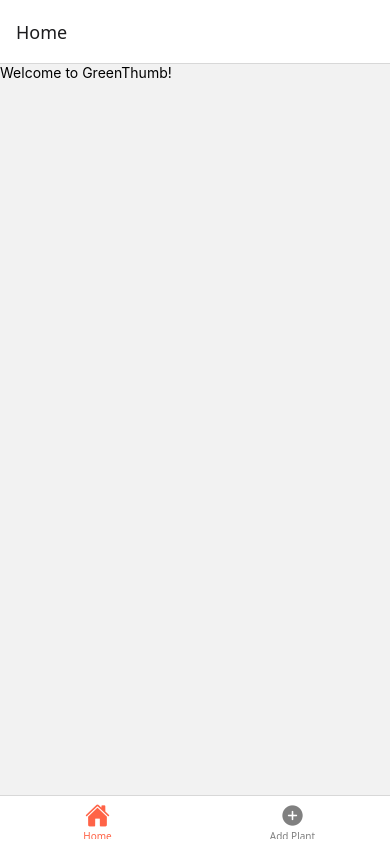
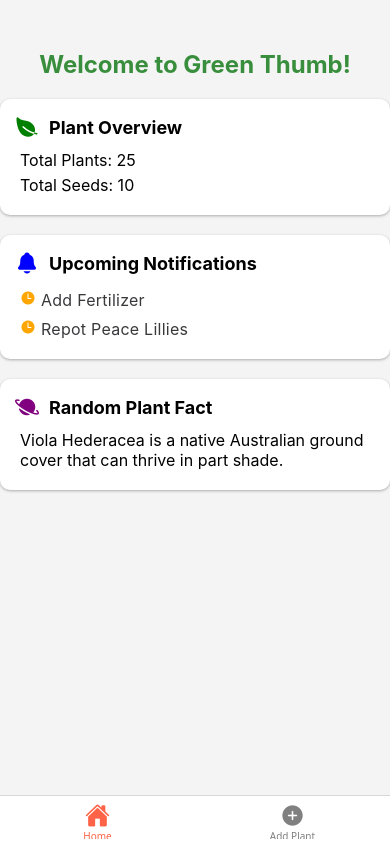
Before and after one commit to deanagan/green-thumb, a React Native app: screen /HomeMain in a window 390 px wide. Built offline with nearby package versions, Linux system fonts and the light colour scheme.

Commit message:
Add some dummy screens. Beautify home screen

```diff
--- a/App.tsx
+++ b/App.tsx
@@ -5,18 +5,26 @@ import { createBottomTabNavigator } from '@react-navigation/bottom-tabs';
 import { createStackNavigator } from '@react-navigation/stack';
 import Ionicons from 'react-native-vector-icons/Ionicons';
 import AddPlantScreen from './screens/AddPlantScreen';
+import HomeScreen from './screens/HomeScreen';
+import PlantOverviewScreen from './screens/PlantOverviewScreen';
+import NotificationsScreen from './screens/NotificationsScreen';
+import PlantFactScreen from './screens/PlantFactScreen';
 
-// Screens for navigation
-function HomeScreen({ navigation }) {
-  return (
-    <SafeAreaView>
-      <Text>Welcome to GreenThumb!</Text>
-    </SafeAreaView>
-  );
-}
+
 
 const Tab = createBottomTabNavigator();
 const Stack = createStackNavigator();
+
+function HomeStack() {
+  return (
+    <Stack.Navigator>
+      <Stack.Screen name="HomeMain" component={HomeScreen} options={{ headerShown: false }} />
+      <Stack.Screen name="PlantOverview" component={PlantOverviewScreen} options={{ title: 'Plant Overview' }} />
+      <Stack.Screen name="Notifications" component={NotificationsScreen} options={{ title: 'Upcoming Notifications' }} />
+      <Stack.Screen name="PlantFact" component={PlantFactScreen} options={{ title: 'Random Plant Fact' }} />
+    </Stack.Navigator>
+  );
+}
 
 function App() {
   return (
@@ -36,7 +44,7 @@ function App() {
           tabBarInactiveTintColor: 'gray',
         })}
       >
-        <Tab.Screen name="Home" component={HomeScreen} />
+        <Tab.Screen name="Home" component={HomeStack} options={{ headerShown: false }} />
         <Tab.Screen name="Add Plant" component={AddPlantScreen} />
       </Tab.Navigator>
     </NavigationContainer>
--- a/package.json
+++ b/package.json
@@ -16,6 +16,7 @@
     "expo-status-bar": "~2.2.3",
     "react": "19.0.0",
     "react-native": "0.79.5",
+    "react-native-paper": "^5.14.5",
     "react-native-safe-area-context": "^5.6.0",
     "react-native-screens": "^4.13.1",
     "react-native-vector-icons": "^10.3.0"
--- /dev/null
+++ b/screens/HomeScreen.tsx
@@ -0,0 +1,117 @@
+import React from 'react';
+import { View, Text, StyleSheet, SafeAreaView, TouchableOpacity } from 'react-native';
+import { Card, Paragraph } from 'react-native-paper';
+import Ionicons from 'react-native-vector-icons/Ionicons';
+import { useNavigation } from '@react-navigation/native';
+import type { StackNavigationProp } from '@react-navigation/stack';
+
+type HomeStackParamList = {
+  HomeMain: undefined;
+  PlantOverview: undefined;
+  Notifications: undefined;
+  PlantFact: undefined;
+};
+
+const HomeScreen = () => {
+  const navigation = useNavigation<StackNavigationProp<HomeStackParamList>>();
+  return (
+    <SafeAreaView style={styles.container}>
+      {/* Welcome Title */}
+      <Text style={styles.welcomeTitle}>Welcome to Green Thumb!</Text>
+      {/* Top Card: Total Plants and Seeds */}
+      <TouchableOpacity activeOpacity={0.7} onPress={() => navigation.navigate('PlantOverview')}>
+        <Card style={styles.card}>
+          <View style={styles.cardHeader}>
+            <Ionicons name="leaf" size={24} color="green" />
+            <Text style={styles.cardTitle}>Plant Overview</Text>
+          </View>
+          <View style={styles.cardContent}>
+            <Text style={styles.cardText}>Total Plants: 25</Text>
+            <Text style={styles.cardText}>Total Seeds: 10</Text>
+          </View>
+        </Card>
+      </TouchableOpacity>
+
+      {/* Second Card: Upcoming Notifications */}
+      <TouchableOpacity activeOpacity={0.7} onPress={() => navigation.navigate('Notifications')}>
+        <Card style={styles.card}>
+          <View style={styles.cardHeader}>
+            <Ionicons name="notifications" size={24} color="blue" />
+            <Text style={styles.cardTitle}>Upcoming Notifications</Text>
+          </View>
+          <View style={styles.cardContent}>
+            <Paragraph style={styles.notification}>
+              <Ionicons name="time" size={16} color="orange" /> Add Fertilizer
+            </Paragraph>
+            <Paragraph style={styles.notification}>
+              <Ionicons name="time" size={16} color="orange" /> Repot Peace Lillies
+            </Paragraph>
+          </View>
+        </Card>
+      </TouchableOpacity>
+
+      {/* Third Card: Random Plant Facts */}
+      <TouchableOpacity activeOpacity={0.7} onPress={() => navigation.navigate('PlantFact')}>
+        <Card style={styles.card}>
+          <View style={styles.cardHeader}>
+            <Ionicons name="planet" size={24} color="purple" />
+            <Text style={styles.cardTitle}>Random Plant Fact</Text>
+          </View>
+          <View style={styles.cardContent}>
+            <Text style={styles.cardText}>
+              Viola Hederacea is a native Australian ground cover that can thrive in part shade.
+            </Text>
+          </View>
+        </Card>
+      </TouchableOpacity>
+    </SafeAreaView>
+  );
+};
+
+const styles = StyleSheet.create({
+  welcomeTitle: {
+    fontSize: 24,
+    fontWeight: 'bold',
+    marginTop: 50,
+    marginBottom: 20,
+    textAlign: 'center',
+    color: '#388e3c',
+  },
+  container: {
+    flex: 1,
+    padding: 20,
+    backgroundColor: '#f4f4f4',
+  },
+  card: {
+    marginBottom: 20,
+    padding: 15,
+    backgroundColor: '#fff',
+    borderRadius: 10,
+    elevation: 3, // Adds shadow to the card
+  },
+  cardHeader: {
+    flexDirection: 'row',
+    alignItems: 'center',
+    marginBottom: 10,
+  },
+  cardTitle: {
+    fontSize: 18,
+    fontWeight: 'bold',
+    marginLeft: 10,
+  },
+  cardContent: {
+    paddingLeft: 5,
+  },
+  cardText: {
+    fontSize: 16,
+    marginBottom: 5,
+  },
+  notification: {
+    fontSize: 16,
+    marginBottom: 5,
+    flexDirection: 'row',
+    alignItems: 'center',
+  },
+});
+
+export default HomeScreen;
--- /dev/null
+++ b/screens/NotificationsScreen.tsx
@@ -0,0 +1,31 @@
+import React from 'react';
+import { View, Text, StyleSheet, SafeAreaView } from 'react-native';
+
+const NotificationsScreen = () => {
+  return (
+    <SafeAreaView style={styles.container}>
+      <Text style={styles.title}>Upcoming Notifications</Text>
+      <Text style={styles.text}>This is the Notifications screen.</Text>
+    </SafeAreaView>
+  );
+};
+
+const styles = StyleSheet.create({
+  container: {
+    flex: 1,
+    justifyContent: 'center',
+    alignItems: 'center',
+    backgroundColor: '#f4f4f4',
+  },
+  title: {
+    fontSize: 24,
+    fontWeight: 'bold',
+    marginBottom: 20,
+    color: '#1976d2',
+  },
+  text: {
+    fontSize: 16,
+  },
+});
+
+export default NotificationsScreen;
--- /dev/null
+++ b/screens/PlantFactScreen.tsx
@@ -0,0 +1,31 @@
+import React from 'react';
+import { View, Text, StyleSheet, SafeAreaView } from 'react-native';
+
+const PlantFactScreen = () => {
+  return (
+    <SafeAreaView style={styles.container}>
+      <Text style={styles.title}>Random Plant Fact</Text>
+      <Text style={styles.text}>This is the Plant Fact screen.</Text>
+    </SafeAreaView>
+  );
+};
+
+const styles = StyleSheet.create({
+  container: {
+    flex: 1,
+    justifyContent: 'center',
+    alignItems: 'center',
+    backgroundColor: '#f4f4f4',
+  },
+  title: {
+    fontSize: 24,
+    fontWeight: 'bold',
+    marginBottom: 20,
+    color: '#7b1fa2',
+  },
+  text: {
+    fontSize: 16,
+  },
+});
+
+export default PlantFactScreen;
--- /dev/null
+++ b/screens/PlantOverviewScreen.tsx
@@ -0,0 +1,31 @@
+import React from 'react';
+import { View, Text, StyleSheet, SafeAreaView } from 'react-native';
+
+const PlantOverviewScreen = () => {
+  return (
+    <SafeAreaView style={styles.container}>
+      <Text style={styles.title}>Plant Overview</Text>
+      <Text style={styles.text}>This is the Plant Overview screen.</Text>
+    </SafeAreaView>
+  );
+};
+
+const styles = StyleSheet.create({
+  container: {
+    flex: 1,
+    justifyContent: 'center',
+    alignItems: 'center',
+    backgroundColor: '#f4f4f4',
+  },
+  title: {
+    fontSize: 24,
+    fontWeight: 'bold',
+    marginBottom: 20,
+    color: '#388e3c',
+  },
+  text: {
+    fontSize: 16,
+  },
+});
+
+export default PlantOverviewScreen;
```
Also changed, not shown: 1 other file (tests, documents, lock files or other folders).
